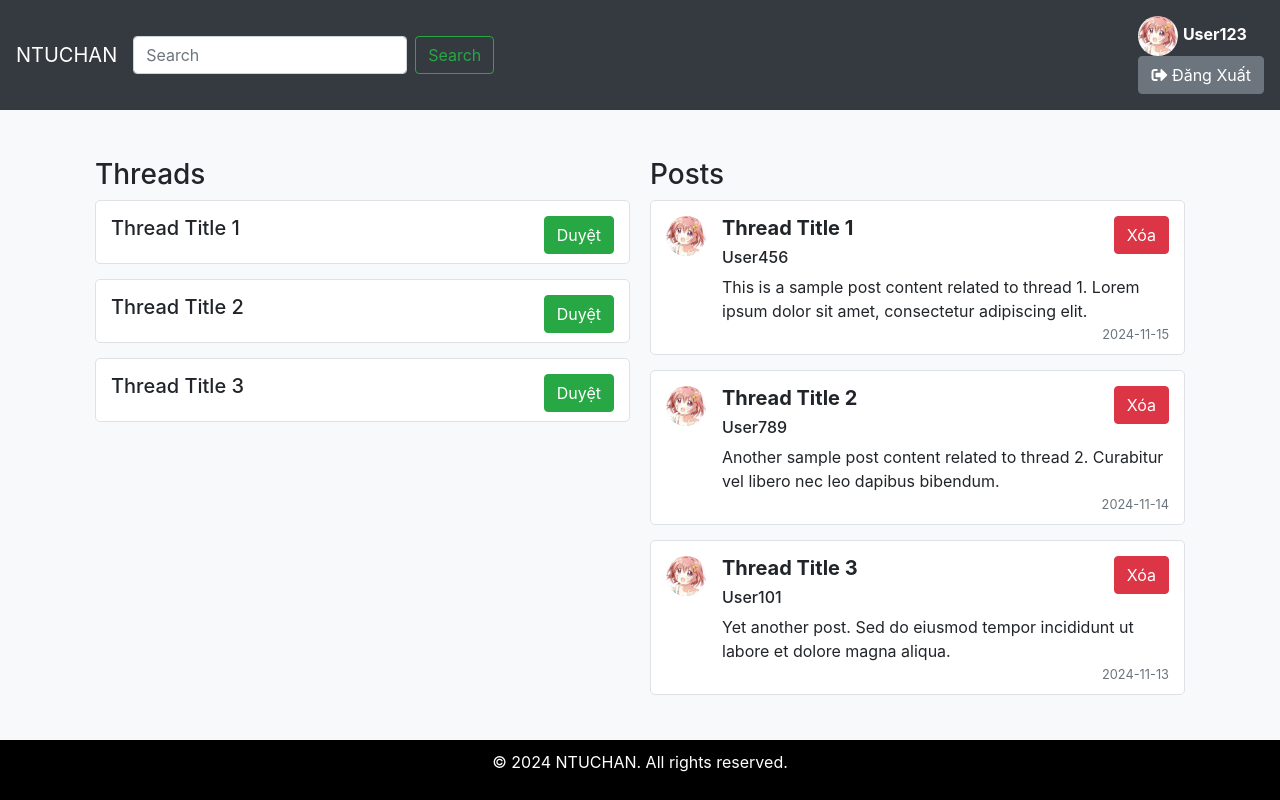
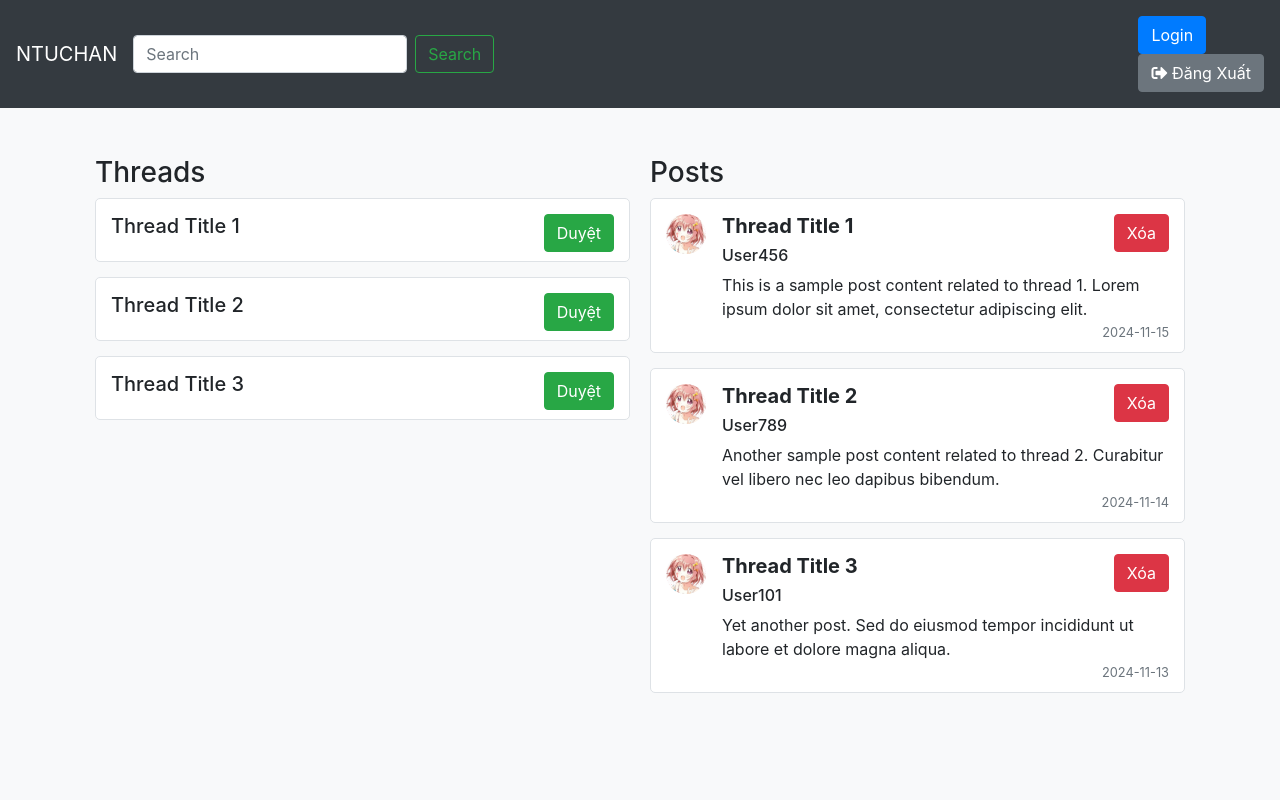
Before and after one commit to Mingu113/OSS_123, a PHP site: page /thread_post.php in a window 1280 px wide. Run offline with PHP 8.4, Linux system fonts and the light colour scheme.

Commit message:
use header file for header

```diff
--- a/UI/admin/thread_post.php
+++ b/UI/admin/thread_post.php
@@ -88,26 +88,7 @@
 </head>
 
 <body>
-    <nav class="navbar navbar-expand-lg navbar-dark bg-dark p-3">
-        <a class="navbar-brand" href="#">NTUCHAN</a>
-        <button class="navbar-toggler" type="button" data-toggle="collapse" data-target="#navbarSupportedContent"
-            aria-controls="navbarSupportedContent" aria-expanded="false" aria-label="Toggle navigation">
-            <span class="navbar-toggler-icon"></span>
-        </button>
-        <div class="collapse navbar-collapse d-flex justify-content-between" id="navbarSupportedContent">
-            <form class="form-inline my-2 my-lg-0">
-                <input class="form-control mr-sm-2" type="search" placeholder="Search" aria-label="Search">
-                <button class="btn btn-outline-success my-2 my-sm-0" type="submit">Search</button>
-            </form>
-            <div>
-                <a href="#" class="mr-3 text-decoration-none">
-                    <img src="../images/default.jpg" class="rounded-circle" width="40" height="40">
-                    <span class="font-weight-bold text-white">User123</span>
-                </a>
-                <a href="#" class="btn btn-secondary"><i class="fas fa-sign-out-alt"></i> Đăng Xuất</a>
-            </div>
-        </div>
-    </nav>
+    <?php session_abort(); require "../trangchu/header.php";?>
 
     <div class="container mt-5 flex-grow-1">
         <div class="flex-container">
@@ -178,10 +159,6 @@
         </div>
     </div>
 
-    <div class="footer">
-        <p>&copy; 2024 NTUCHAN. All rights reserved.</p>
-    </div>
-
     <script src="https://code.jquery.com/jquery-3.5.1.slim.min.js"></script>
     <script src="https://cdn.jsdelivr.net/npm/@popperjs/core@2.9.2/dist/umd/popper.min.js"></script>
     <script src="https://stackpath.bootstrapcdn.com/bootstrap/4.5.2/js/bootstrap.min.js"></script>
```
